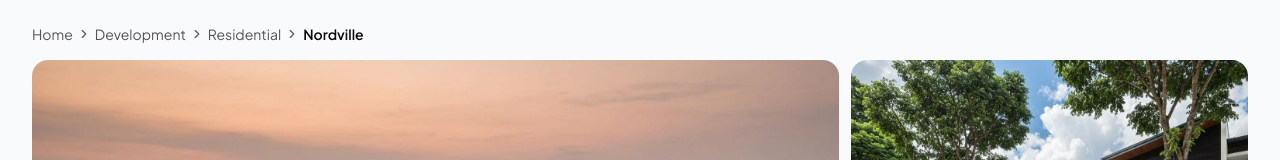
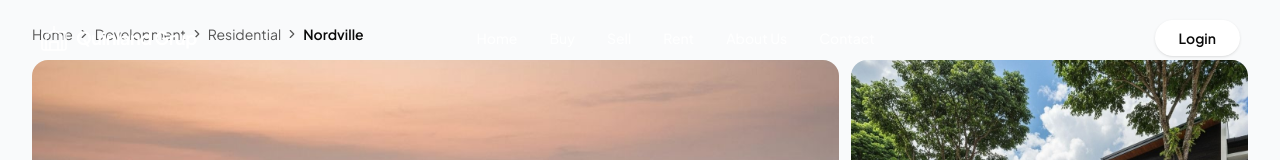
Before and after one commit to baeehaqii/v0-ui-quinland, a Next.js app: page /property/1 in a window 1280 px wide. Shown: the top 160 px of the page. Built offline with nearby package versions, Linux system fonts and the light colour scheme; a web font is replaced by a local one.

Commit message:
feat: add Navbar component to property detail page\n\nInclude Navbar above breadcrumb for consistent app navigation.

```diff
--- a/app/property/[slug]/page.tsx
+++ b/app/property/[slug]/page.tsx
@@ -1,5 +1,6 @@
 import Link from "next/link"
 import { ChevronRight } from "lucide-react"
+import { Navbar } from "@/components/layout/navbar"
 import { ImageGallery } from "@/components/detail/image-gallery"
 import { PropertyTabs } from "@/components/detail/property-tabs"
 import { BookingSidebar } from "@/components/detail/booking-sidebar"
@@ -66,6 +67,7 @@ const BREADCRUMB = [
 export default async function PropertyDetailPage() {
   return (
     <>
+      <Navbar />
       <main className="bg-background">
         {/* Breadcrumb */}
         <div className="mx-auto max-w-7xl px-4 pb-4 pt-6 sm:px-6 lg:px-8">
```
